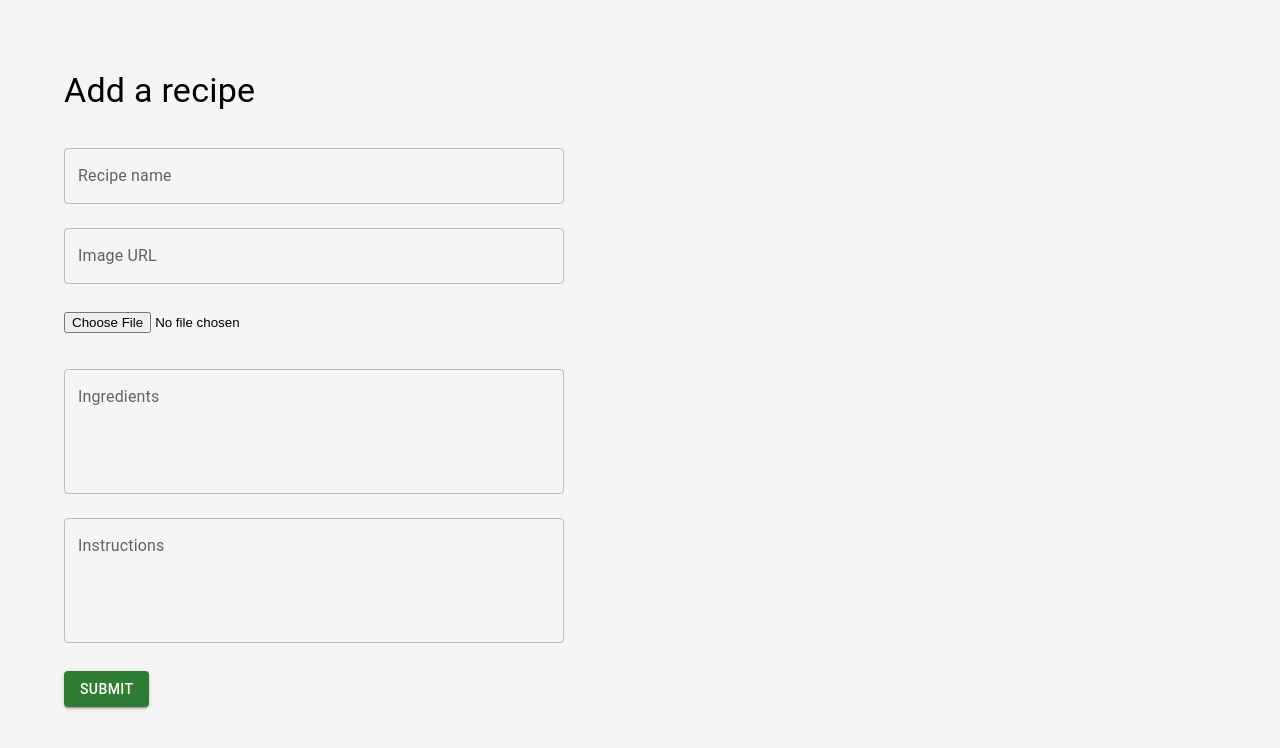
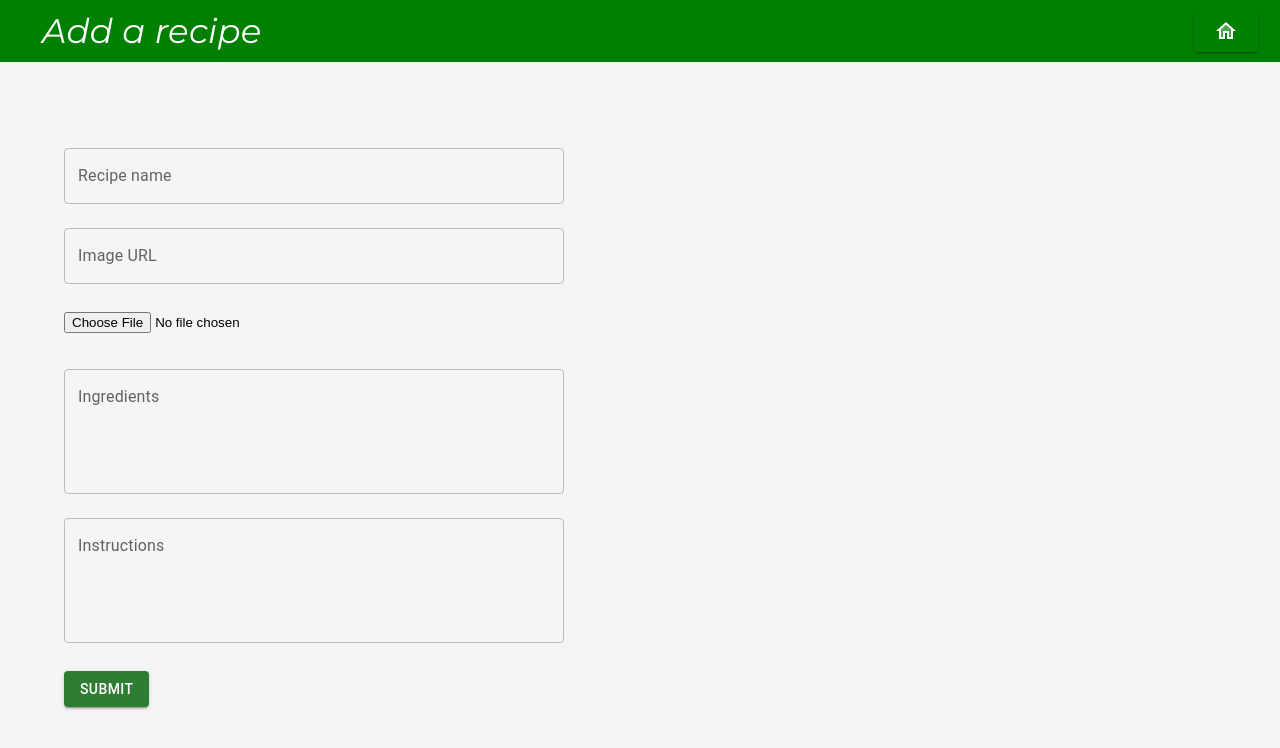
Before and after one commit to jeffGodonou/recipe-app, a React (Create React App) app: page /add-recipe in a window 1280 px wide. Shown: the top 748 px of the page. Built offline with nearby package versions, Linux system fonts and the light colour scheme; no server answers.

Commit message:
Add of a 'navbar' to the differents pages

```diff
--- a/src/components/AddRecipeForm.js
+++ b/src/components/AddRecipeForm.js
@@ -1,6 +1,7 @@
 import React, { useState } from "react";
 import { TextField, Button, Container, Typography } from "@mui/material";
-import { useNavigate } from "react-router-dom";
+import HomeTwoToneIcon from '@mui/icons-material/HomeTwoTone';
+import { useNavigate, Link } from "react-router-dom";
 import './AddRecipeForm.scss';
 
 const AddRecipeForm = ({ onAddRecipe }) => {
@@ -54,62 +55,58 @@ const AddRecipeForm = ({ onAddRecipe }) => {
     }
 
     return (
+        <>
+            <div className='header-div'>
+                <Typography variant='h4' className='title'> Add a recipe </Typography>
+                <Button component={Link} to='/' variant='contained' className='home-button'>
+                    <HomeTwoToneIcon />
+                </Button>
+            </div>
             <Container className="add-recipe-form">
-            <Typography variant="h4">
-                Add a recipe
-            </Typography>
-            <form onSubmit={ handleSubmit }>
+                <form onSubmit={handleSubmit}>
                     <TextField
                         label="Recipe name"
                         value={name}
-                    onChange={ handleNameChange }
+                        onChange={handleNameChange}
                         fullWidth
                         margin="normal"
-                    color="success"
-                />
+                        color="success" />
                     <TextField
                         label="Image URL"
                         value={image}
-                    onChange={ handleImageChange }
+                        onChange={handleImageChange}
                         fullWidth
                         margin="normal"
-                    color="success"
-                />
+                        color="success" />
                     <input
                         accept="image/*"
                         type="file"
                         onChange={handleImageUpload}
-                    style={{ display:'block', margin: '20px 0'}}
-                />
-                {
-                    imagePreview && (
+                        style={{ display: 'block', margin: '20px 0' }} />
+                    {imagePreview && (
                         <img
                             src={imagePreview}
                             alt="Preview"
-                            style={{ width:'100%', height: 'auto'}}
-                        />
-                    )
-                }
+                            style={{ width: '100%', height: 'auto' }} />
+                    )}
                     <TextField
                         label="Ingredients"
                         multiline
                         rows={4}
                         value={ingredients}
-                    onChange={ handleIngredientsChange }
+                        onChange={handleIngredientsChange}
                         fullWidth
                         margin="normal"
-                    color="success"
-                />
+                        color="success" />
                     <TextField
                         label="Instructions"
                         multiline
                         rows={4}
                         value={instructions}
-                    onChange={ handleInstructionsChange }
+                        onChange={handleInstructionsChange}
                         fullWidth
                         margin="normal"
-                    color="success"
-                />
+                        color="success" />
                     <Button
                         type="submit"
                         variant="contained"
@@ -118,7 +115,7 @@ const AddRecipeForm = ({ onAddRecipe }) => {
                         Submit
                     </Button>
                 </form>
-        </Container>
+            </Container></>
     );
 };
 
--- a/src/components/ShoppingListPage.js
+++ b/src/components/ShoppingListPage.js
@@ -1,10 +1,12 @@
 import React, {useState} from "react";
 import ShoppingList from "./ShoppingList";
-import { Button, Card, CardContent, IconButton, List, ListItem, ListItemText, Grid, Typography, Dialog, DialogTitle, DialogContent, DialogContentText, DialogActions, TextField } from "@mui/material";
+import { Button, Card, CardContent, List, ListItem, ListItemText, Grid, Typography, Dialog, DialogTitle, DialogContent, DialogContentText, DialogActions, TextField } from "@mui/material";
 import DeleteIcon from "@mui/icons-material/Delete";
 import AddIcon from "@mui/icons-material/Add";
 import emailjs from 'emailjs-com';
 import './ShoppingListPage.scss';
+import { Link } from "react-router-dom";
+import HomeTwoToneIcon from '@mui/icons-material/HomeTwoTone';
 
 const ShoppingListPage = ({shoppingLists, onAddShoppingList, onDeleteShoppingList }) => {
     const [open, setOpen] = useState(false);
@@ -46,16 +48,22 @@ const ShoppingListPage = ({shoppingLists, onAddShoppingList, onDeleteShoppingLis
     };
 
     return (
-        <><div className="shopping-list-page">
-            <div className="lists-container">
-                <div className="header-bar">
-                    <h2> Lists </h2>
-                    <IconButton onClick={() => handleClickOpen()} color='error' className='add-button'>
-                        <AddIcon />
-                    </IconButton>
+        <>
+            <div className='header-div'>
+                <Typography variant='h4' className='title'> Add a recipe </Typography>
+                <div className="button-div">
+                    <Button onClick={() => handleClickOpen()} variant='contained' className='button'>
+                        <AddIcon/>
+                    </Button>
                     <ShoppingList open={open} handleClose={handleClose} onAddShoppingList={onAddShoppingList} />
+                    <Button component={Link} to='/' variant='contained' className='button'>
+                        <HomeTwoToneIcon/>
+                    </Button>
                 </div>
+            </div>
 
+            <div className="shopping-list-page">
+                <div className="lists-container">
                 {shoppingLists.length === 0 ? (
                     <Typography> No shopping lists saved </Typography>
                 ) : (
--- a/src/components/ShoppingListPage.scss
+++ b/src/components/ShoppingListPage.scss
@@ -1,11 +1,6 @@
 .shopping-list-page {
     margin: 0;
     padding: 20px;
-}
-
-.header-bar {
-    display: flex;
-    justify-content: space-between;
 }
 
 .lists-container {
@@ -16,3 +11,28 @@
     margin-bottom: 20px;
     max-width: 350px;
 }
+
+.header-div {
+    display: flex;
+    justify-content: space-between;
+    margin-bottom: 30px;
+    width: 100%;
+    padding: 10px;
+    background-color: green;
+
+    .title {
+        font-family:'Montserrat', sans-serif ;
+        font-style: italic;
+        color: white;
+        margin-left: 2rem;
+    }
+
+    .button-div {
+        margin-right: 2rem;
+    }
+
+    .button {
+        margin-right: 0rem;
+        background-color: transparent;
+    }
+}
```
Lines whose indentation alone changed are shown as unchanged.
